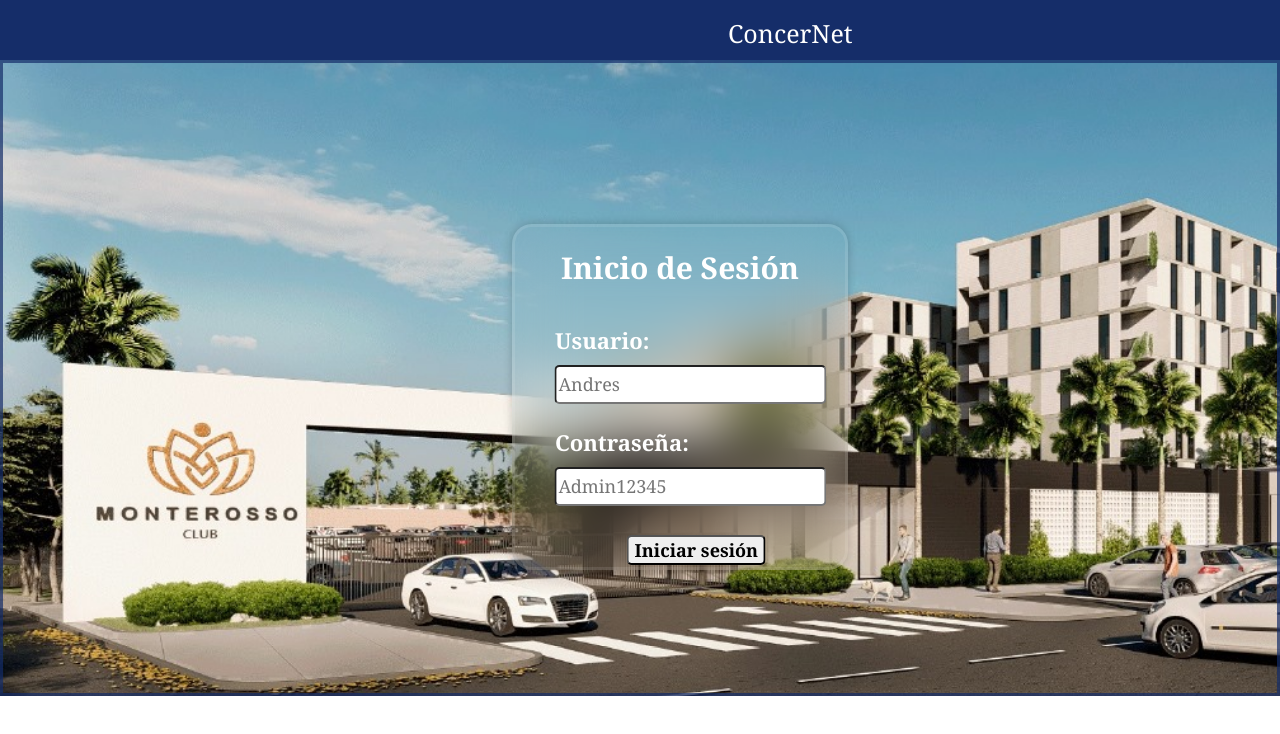
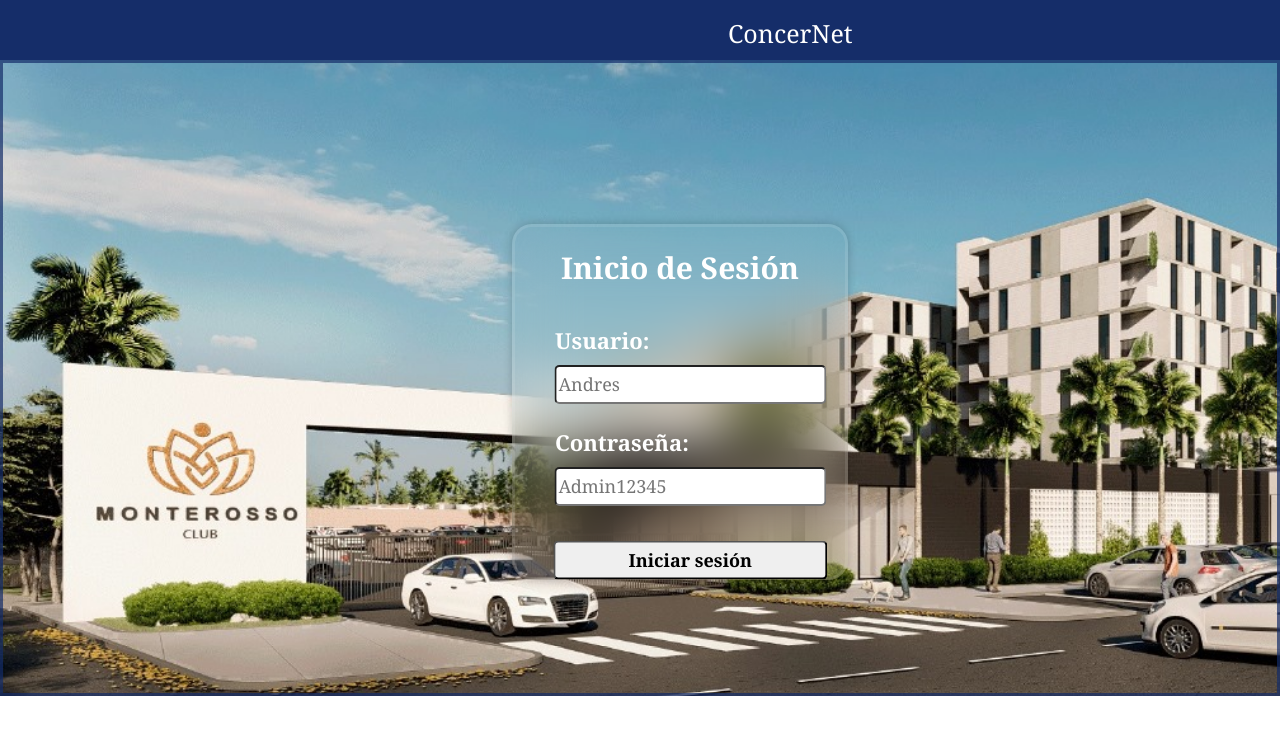
Before and after one commit to AndresG0C/App-Web, a React (Create React App) app in the folder app-web/: page / in a window 1280 px wide. Shown: the top 734 px of the page. Built offline with nearby package versions, Linux system fonts and the light colour scheme.

Commit message:
Actualización del CSS del Login

```diff
--- a/app-web/src/Css/Login.css
+++ b/app-web/src/Css/Login.css
@@ -11,7 +11,6 @@
     display: inline;
     float: left;
     padding: 8px 0 8px 720px;
-
 }
 
 .t_login a {
@@ -27,9 +26,8 @@
     position: absolute;
     left: 40%;
     top: 28%;
-
     width: 330px;
-    height: 340px;
+    height: 350px;
     font-size: 20px;
     background: transparent;
     border: 3px solid rgba(255, 255, 255, .1);
@@ -67,7 +65,9 @@
 .btn_submit {
     border-radius: 5px;
     font-size: 18px;
-    transform: translate(80%, -70%);
+    width: 83%;
+    height: 11%;
+    transform: translate(14%, -40%);
     transition: 0.5s ease;
     cursor: pointer;
 }
```
